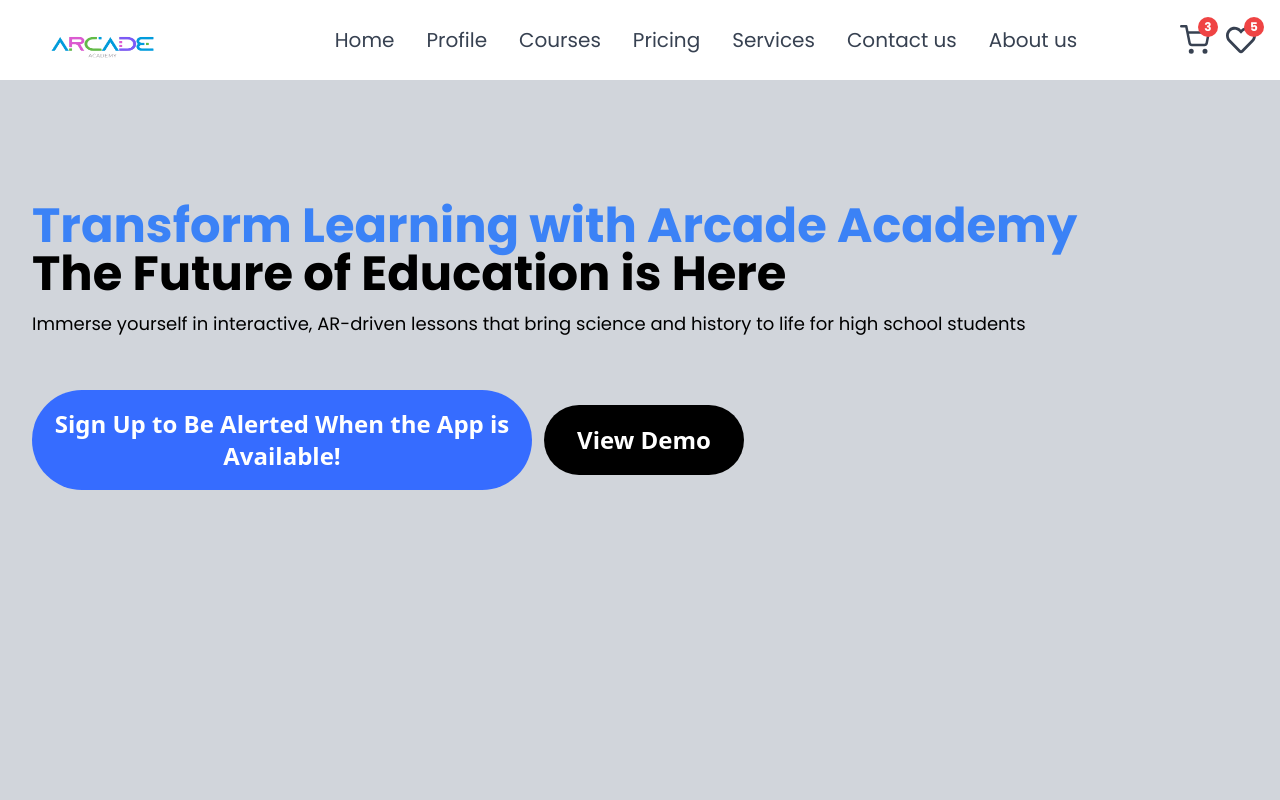
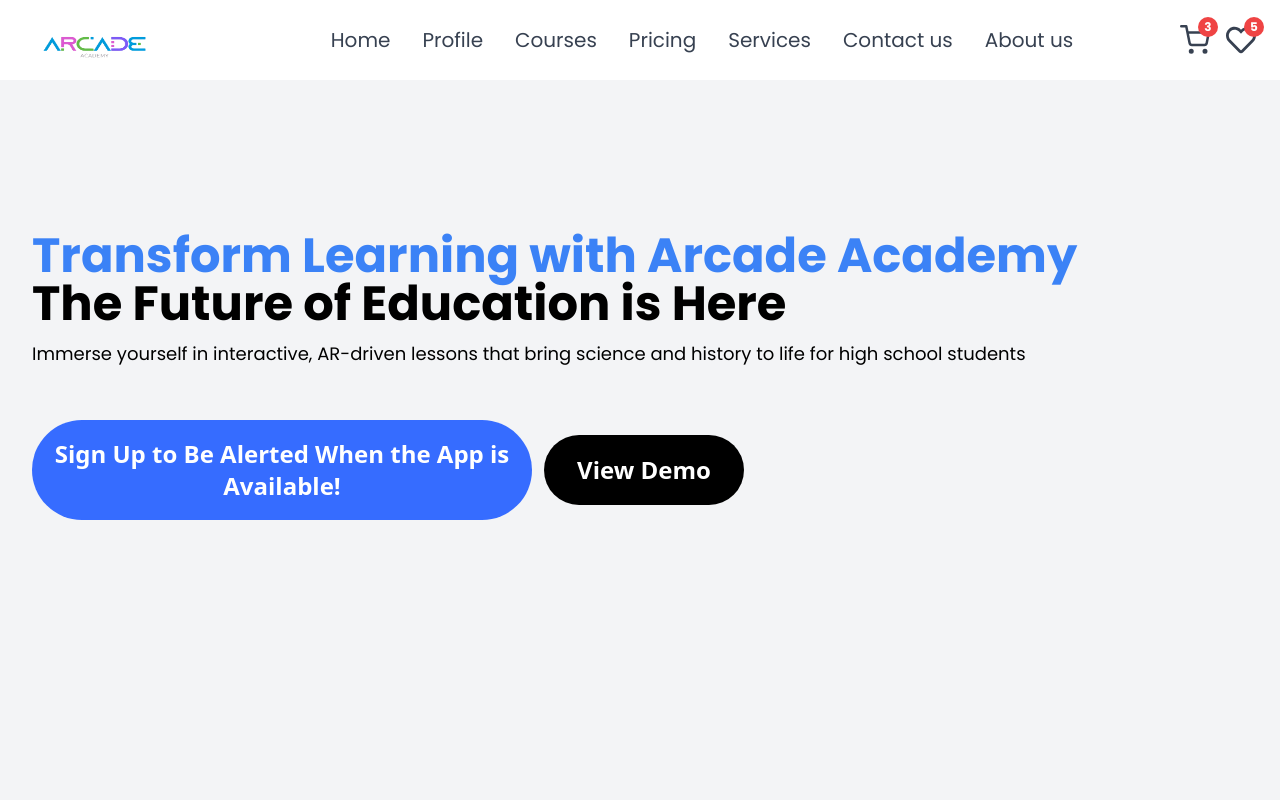
Before and after one commit to nadashaban10/Educational-App, a React (Vite) app: page / in a window 1280 px wide. Shown: the top 800 px of the page. Built offline with nearby package versions, Linux system fonts and the light colour scheme.

Commit message:
NEW REPOO

```diff
--- a/src/components/NavBar.jsx
+++ b/src/components/NavBar.jsx
@@ -3,6 +3,7 @@
 import { CiMenuBurger } from "react-icons/ci";
 import { useNavigate } from "react-router-dom";
 import { Link as ScrollLink } from "react-scroll";
+import { Link } from 'react-router-dom'
 import { FiShoppingCart } from "react-icons/fi";
 import { FaRegHeart } from "react-icons/fa";
 
@@ -25,23 +26,24 @@
     <>
       <div className="nav-container fixed top-0 left-0 flex justify-center items-center px-3 z-50  w-full bg-white text-gray-700  font- font-poppins ">
         <div className="flex items-center">
-          <CiMenuBurger className={`text-xl text-center cursor-pointer md:hidden ${isNavVisible ? "X" : <CiMenuBurger />}`} onClick={toggleNav} />
-          <img src={logo} className="w-[180px] h-[80px] ml-2" />
+
+          <img src={logo} className="w-[180px] h-[80px] " />
+          <CiMenuBurger className={`text-xl text-center  mr-4 cursor-pointer md:hidden ${isNavVisible ? "X" : <CiMenuBurger />}`} onClick={toggleNav} />
         </div> {/*backdrop-filter backdrop-blur-lg*/ }
-        <div className={`nav-links flex-grow flex justify-center space-x-4 text-gray-700  text-xl flex-col md:flex-row items-start md:items-center space-y-4 md:space-y-0 md:space-x-8 font-poppins ${isNavVisible ? 'fixed top-0 left-0 w-[200px] md:w-[1000px] bg-[#366cff] h-screen md:h-[300px] justify-start items-start text-white  space-y-6 z-50  ' : 'hidden'} md:flex justify-start `}>
-          <button className="nav-button bg-white text-gray-600 rounded-full font-bold w-[50px] h-[45px] absolute top-5 right-5 md:hidden" onClick={toggleNav}> X </button>
-          <a href="/" smooth={true} duration={500} className="nav-item cursor-pointer relative">
+        <div className={`nav-links flex-grow flex justify-center space-x-4 text-gray-700  text-xl flex-col md:flex-row items-start md:items-center space-y-4 md:space-y-0 md:space-x-8 font-poppins ${isNavVisible ? 'fixed top-0 left-0 w-[65%] md:w-[1000px] bg-[#366cff] h-screen md:h-[300px] justify-center items-center text-white tracking-widest space-y-7 z-50 rounded-tr-xl   ' : 'hidden'} md:flex justify-start `}>
+          <button className="nav-button bg-white text-black rounded-full  text-2xl w-[40px] h-[40px] absolute top-8 right-3 md:hidden" onClick={toggleNav}> x </button>
+          <Link to="/" smooth={true} duration={500} className="nav-item cursor-pointer relative">
             Home
             <div className="underline absolute bottom-0 left-0 w-0 h-[2px] bg-blue-500 transition-all duration-300"></div>
-          </a>
-          <a href="/profile" className="nav-item cursor-pointer relative">
+          </Link>
+          <Link href="/profile" className="nav-item cursor-pointer relative">
             Profile
             <div className="underline absolute bottom-0 left-0 w-0 h-[2px] bg-blue-500 transition-all duration-300"></div>
-          </a>
-          <a href="/courses" className="nav-item cursor-pointer relative">
+          </Link>
+          <Link href="/courses" className="nav-item cursor-pointer relative">
             Courses
             <div className="underline absolute bottom-0 left-0 w-0 h-[2px] bg-blue-500 transition-all duration-300"></div>
-          </a>
+          </Link>
           <ScrollLink to="Pricing" smooth={true} duration={500} className="nav-item cursor-pointer relative">
             Pricing
             <div className="underline absolute bottom-0 left-0 w-0 h-[2px] bg-blue-500 transition-all duration-300"></div>
--- a/src/pages/LandingPage.jsx
+++ b/src/pages/LandingPage.jsx
@@ -29,12 +29,12 @@
       <NavBar />
       <div className="parent-container">
       <div
-  className="hero-container relative flex h-screen flex-col md:flex-row bg-gray-300 bg-cover  md:p-0"
+  className="hero-container relative flex h-screen flex-col md:flex-row bg-gray-100 bg-cover  md:p-0"
   // style={{ backgroundImage: `url(${bgimage})` }}
 >
   {/* <div className="absolute inset-0 bg-black opacity-30"></div> */}
   <motion.div
-    className="hero-left md:relative absolute top-[170px] space-y-3 z-10 md:bg-transparent md:p-8 p-3 bg-gray-100 bg-opacity-[30%]"
+    className="hero-left md:relative absolute top-[200px] space-y-3 z-10 md:bg-transparent md:p-8 p-3 bg-gray-100 bg-opacity-[30%]"
     initial={{ opacity: 0, x: -100 }}
     whileInView={{ opacity: 1, x: 0 }}
     transition={{ duration: 0.8 }}
```
